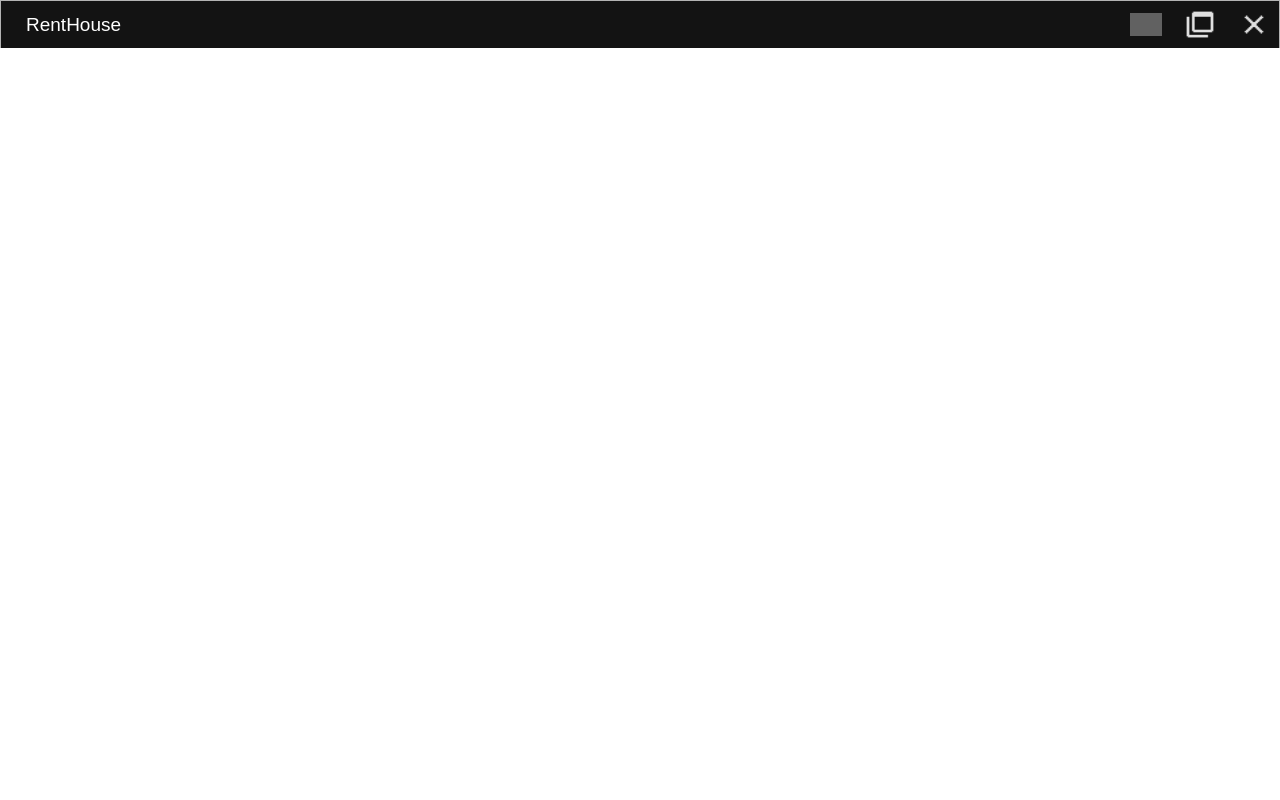
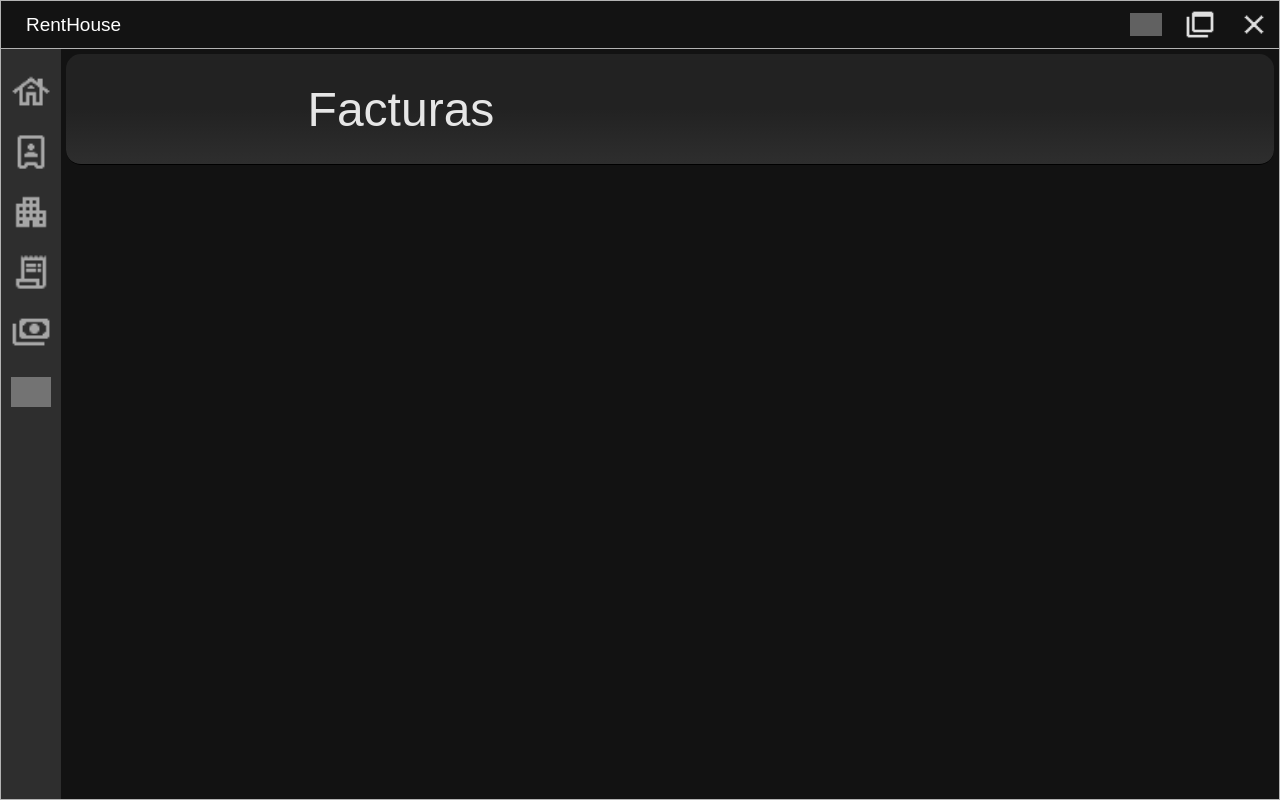
Before and after one commit to soldierB0y/CRM-, a React (Vite) app: page /Inicio/Facturas in a window 1280 px wide. Before the commit this address had no page. Built offline with nearby package versions, Linux system fonts and the light colour scheme; grey boxes are pictures that could not be loaded.

Commit message:
error de sintaxis en preload/index.js en donde en ves de usar ipcrenderer invoke estaba usando ipcmain

```diff
--- a/package.json
+++ b/package.json
@@ -30,7 +30,7 @@
     "@electron-toolkit/eslint-config": "^2.0.0",
     "@electron-toolkit/eslint-config-prettier": "^3.0.0",
     "@vitejs/plugin-react": "^4.3.4",
-    "electron": "^35.1.5",
+    "electron": "^35.7.0",
     "electron-builder": "^25.1.8",
     "electron-vite": "^3.1.0",
     "eslint": "^9.24.0",
--- a/src/main/index.js
+++ b/src/main/index.js
@@ -4,7 +4,7 @@ import { join } from 'path'
 import { electronApp, optimizer, is } from '@electron-toolkit/utils'
 import icon from '../../resources/icon.png?asset'
 import { DB } from '../backend/db.js'
-import { checkLogin,createApartment, getApartments,deleteApartment,createTenant,getTenants, deleteTenant, getTenant, updateTenant, modifyApartment, findTenant, createBills} from '../backend/controller.js'
+import { checkLogin,createApartment, getApartments,deleteApartment,createTenant,getTenants, deleteTenant, getTenant, updateTenant, modifyApartment, findTenant, createBills, getBills} from '../backend/controller.js'
 
 
 var mainWindow;
@@ -204,6 +204,10 @@ app.whenReady().then(() => {
         return res;
     })
 
+    ipcMain.handle('getBills',async(e)=>{
+      const res= await getBills();
+      return res;
+    })
 
     //screen
     ipcMain.handle('closeWindow',(e)=>{
--- a/src/preload/index.js
+++ b/src/preload/index.js
@@ -1,6 +1,5 @@
-import { contextBridge, ipcRenderer } from 'electron'
+import { contextBridge, ipcMain, ipcRenderer } from 'electron'
 import { electronAPI } from '@electron-toolkit/preload'
-import { getApartaments, getTenants } from '../backend/controller';
 
 // Custom APIs for renderer
 const api = {
@@ -48,6 +47,9 @@ const api = {
   },
   createBills:()=>{
     return ipcRenderer.invoke('createBills')
+  },
+  getBills:()=>{
+    return ipcRenderer.invoke('getBills')
   }
 }
 
--- a/src/renderer/src/App.jsx
+++ b/src/renderer/src/App.jsx
@@ -4,8 +4,10 @@ import {Inquilinos} from './components/inquilinos'
 import {Pagos} from './components/pagos'
 import { Inicio } from "./components/inicio";
 import { Login } from "./components/login"
+import {Facturas} from './components/facturas'
 import {BrowserRouter as Router,Routes,Route} from 'react-router-dom';
 import { TopBar } from "./components/topBar";
+import { Reportes } from "./components/reportes";
 
 function App() {
  return(
@@ -19,6 +21,8 @@ function App() {
           <Route path="Inquilinos" element={<Inquilinos/>}/>
           <Route path="Apartamentos" element={<Apartamentos/>}/>
            <Route path="Pagos" element={<Pagos/>}/>
+           <Route path="Facturas" element={<Facturas/>}/>
+           <Route path="Reportes" element={<Reportes/>}/>
         </Route>
       </Routes>
     </Router>
--- /dev/null
+++ b/src/renderer/src/components/facturas.jsx
@@ -0,0 +1,34 @@
+import { useEffect, useState } from "react"
+
+export const Facturas=()=>{
+    const [bills,setBills]= useState([])
+
+
+    const getBills= async ()=>{
+        const res= await window.api.getBills();
+        console.log('bills:',bills);
+    }
+
+    useEffect(()=>{
+        (
+            async ()=>{
+                const res= await window.api.createBills();
+                console.log(res)
+            }
+        )()
+        getBills();
+    },[])
+
+    return(
+        <>
+            <h1 className="tituloContainer">
+                Facturas
+            </h1>
+            <div>
+                <p style={{color:'white'}}>
+
+
+                </p>
+            </div>
+        </>)
+}
--- a/src/renderer/src/components/inicio.jsx
+++ b/src/renderer/src/components/inicio.jsx
@@ -4,6 +4,7 @@ import Pagos from '../assets/imagenes/iconos/pay.png';
 import Home from '../assets/imagenes/iconos/home.png';
 import Report from '../assets/imagenes/iconos/reports.png'
 import { Outlet } from 'react-router-dom';
+import bills from '../assets/imagenes/iconos/bills.png';
 import { useNavigate } from 'react-router-dom';
 import { useEffect, useState } from 'react';
 
@@ -43,6 +44,14 @@ export const Inicio= ()=> {
                     </span>
                     <span
                         onClick={()=>{
+                            navigator('/Inicio/Facturas')
+                        }}
+                    >
+                        <img src={bills}></img>
+                        <li>Facturas</li>
+                    </span>
+                    <span
+                        onClick={()=>{
                             navigator('/Inicio/Pagos')
                         }}
                     >
@@ -50,7 +59,11 @@ export const Inicio= ()=> {
                         <li>Pagos</li>
                     </span>
 
-                    <span>
+                    <span
+                        onClick={()=>{
+                            navigator('/Inicio/Reportes')
+                        }}
+                    >
                         <img src={Report}></img>
                         <li>Reportes</li>
                     </span>
--- a/src/renderer/src/components/pagos.jsx
+++ b/src/renderer/src/components/pagos.jsx
@@ -1,6 +1,5 @@
+export const Pagos=()=>{
 
-
-export const Pagos=()=>{
     return(
         <h1 className="tituloContainer">
             Pagos
--- /dev/null
+++ b/src/renderer/src/components/reportes.jsx
@@ -0,0 +1,15 @@
+
+export const Reportes=()=>{
+    return(
+    <>
+            <h1 className="tituloContainer">
+                Reportes
+            </h1>
+            <div>
+                <p style={{color:'white'}}>
+
+
+                </p>
+            </div>
+        </>)
+}
```
Also changed, not shown: src/renderer/src/main.jsx (+4 -3 lines), src/renderer/src/assets/imagenes/iconos/bills.png (added), 1 other file (tests, documents, lock files or other folders).
